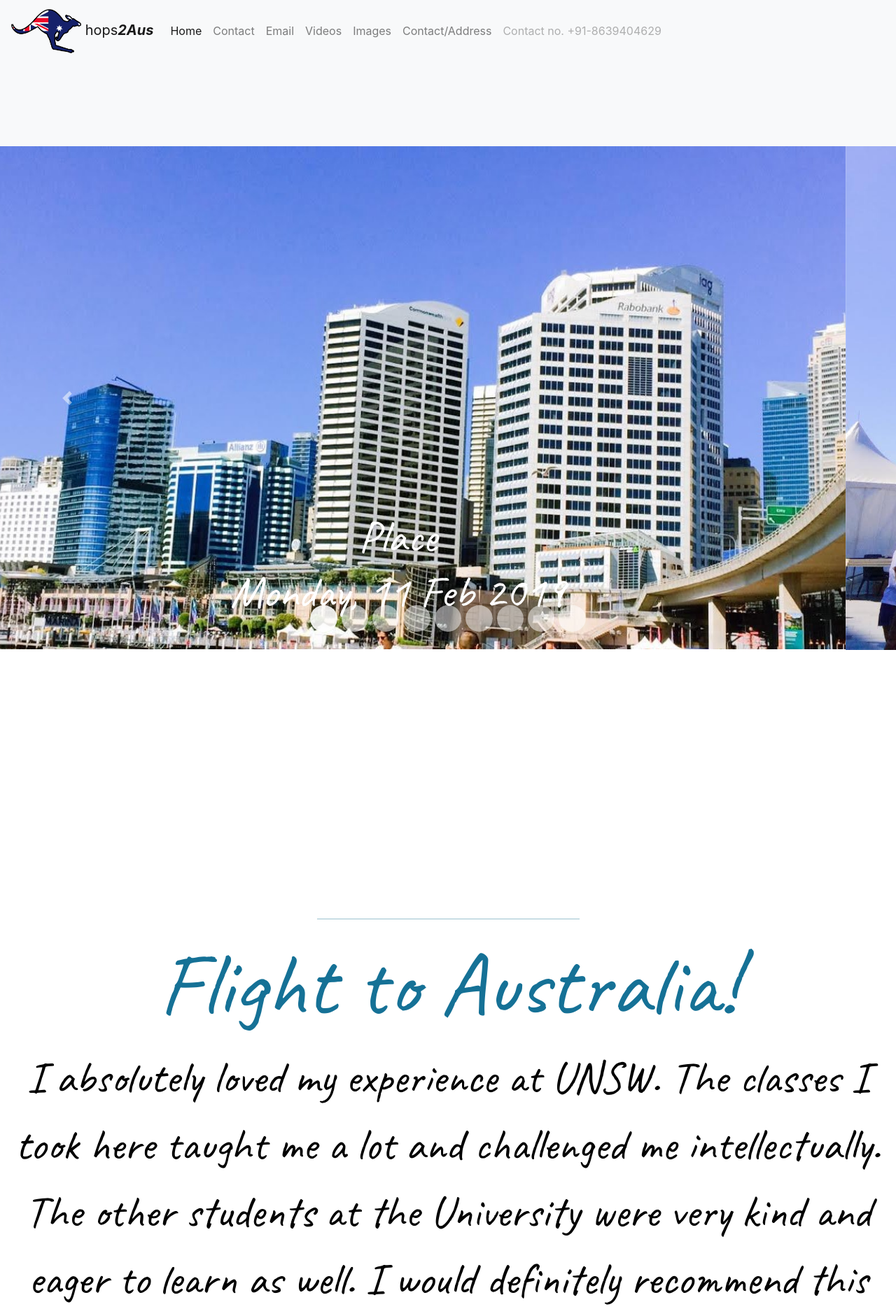
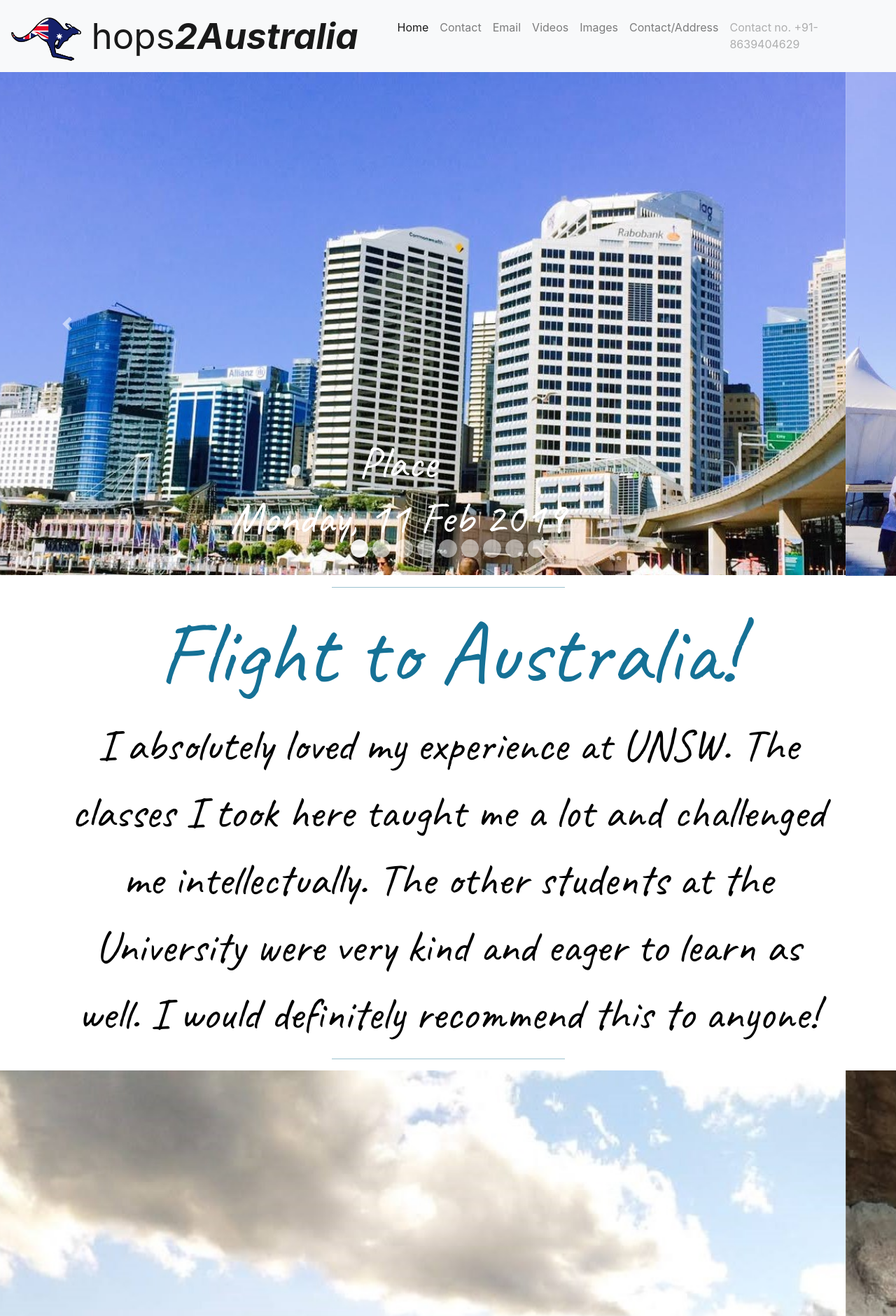
Before and after one commit to PJatin/steps2Aus, a plain HTML site: page index.html in a window 1280 px wide. Shown: the top 1881 px of the page at 70% size. Drawn offline with nearby package versions, Linux system fonts and the light colour scheme.

Commit message:
removed margins

```diff
--- a/css/index.css
+++ b/css/index.css
@@ -1,7 +1,7 @@
 .carousel-indicators li{
     border-radius: 50%;
-    height: 3vw !important;
-    width: 3vw !important;
+    height: 2vw !important;
+    width: 2vw !important;
 }
 .carousel-caption h5, .carousel-caption h6{
     margin-bottom: 3px;
--- a/index.html
+++ b/index.html
@@ -13,10 +13,9 @@
 </head>
 <body>
     <!-- navbar with logo -->
-    <nav class="navbar navbar-expand-md navbar-light bg-light" style="padding-bottom: 10%;">
-      <a class="navbar-brand"><img src="./images/pngkey.com-kangaroo-png-2375294.png" width="100rem" alt="">
-      hops<b><i><em>2Aus</em></i></b>
-      </a>
+    <nav class="navbar navbar-expand-md navbar-light bg-light">
+      <a class="navbar-brand" style="font-size: 4vw;"><img src="./images/pngkey.com-kangaroo-png-2375294.png" width="100vw" alt="">
+      hops<em><b>2Australia</b></em>
       <button class="navbar-toggler" data-toggle="collapse" data-target="#navbarItems">
         <span class="navbar-toggler-icon"></span>
       </button>
@@ -122,7 +121,7 @@
     </div>
 
     <!-- text section #1 -->
-    <div class="container-fluid" style=" margin-top: 30%; margin-bottom: 30%; text-align: center;color: rgb(21, 113, 150); font-family: Caveat, cursive;">
+    <div class="container" style="text-align: center;color: rgb(21, 113, 150); font-family: Caveat, cursive;">
       <hr width="30%" style="background-color: lightblue;">
       <h2>
       Flight to Australia!</h2>
@@ -204,7 +203,7 @@
   </div>
 
     <!-- text section #2 -->
-    <div class="container-fluid" style=" margin-top: 30%; margin-bottom: 30%; text-align: center;color: rgb(21, 113, 150); font-family: Caveat, cursive;">
+    <div class="container" style="text-align: center;color: rgb(21, 113, 150); font-family: Caveat, cursive;">
       <hr width="30%" style="background-color: lightblue;">
       <h2>
       Flight to Australia!</h2>
@@ -214,12 +213,12 @@
     </div>
 
     <!-- Video -->
-    <section style="height: 40vh; width: 100vw; border-radius: 50%;">
-      <video muted autoplay loop src="./images/Photos/VID-20181017-WA0005.mp4"></video>
+    <section class= "container" style="width: 100%; border-radius: 50%;">
+      <video muted autoplay loop src="./images/Photos/VID-20181017-WA0005.mp4" width="100%"></video>
     </section>
 
     <!-- text section #3 -->
-    <div class="container-fluid" style=" margin-top: 30%; margin-bottom: 30%; text-align: center;color: rgb(21, 113, 150); font-family: Caveat, cursive;">
+    <div class="container" style="text-align: center;color: rgb(21, 113, 150); font-family: Caveat, cursive;">
       <hr width="30%" style="background-color: lightblue;">
       <h2>
       Flight to Australia!</h2>
```
